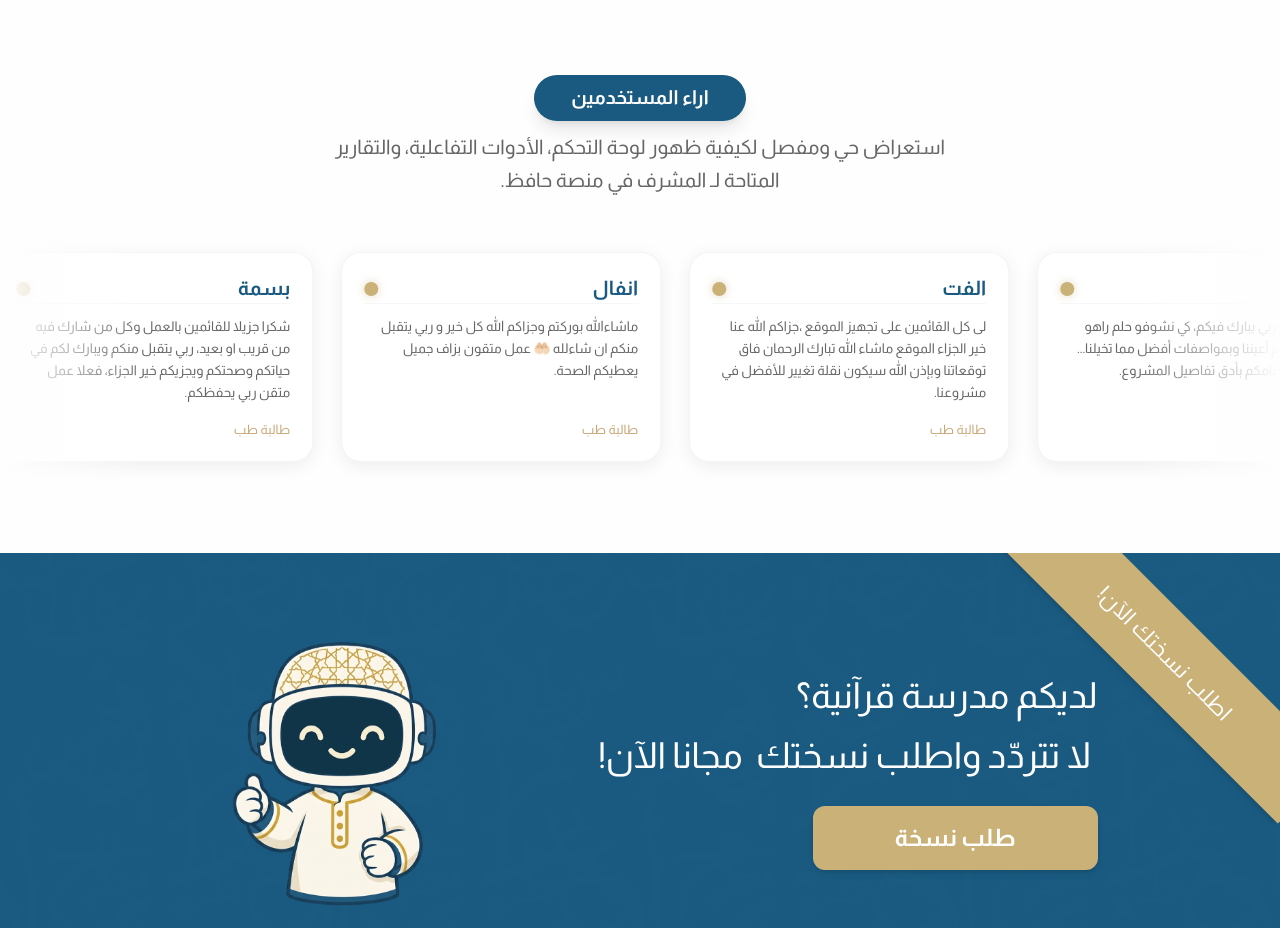
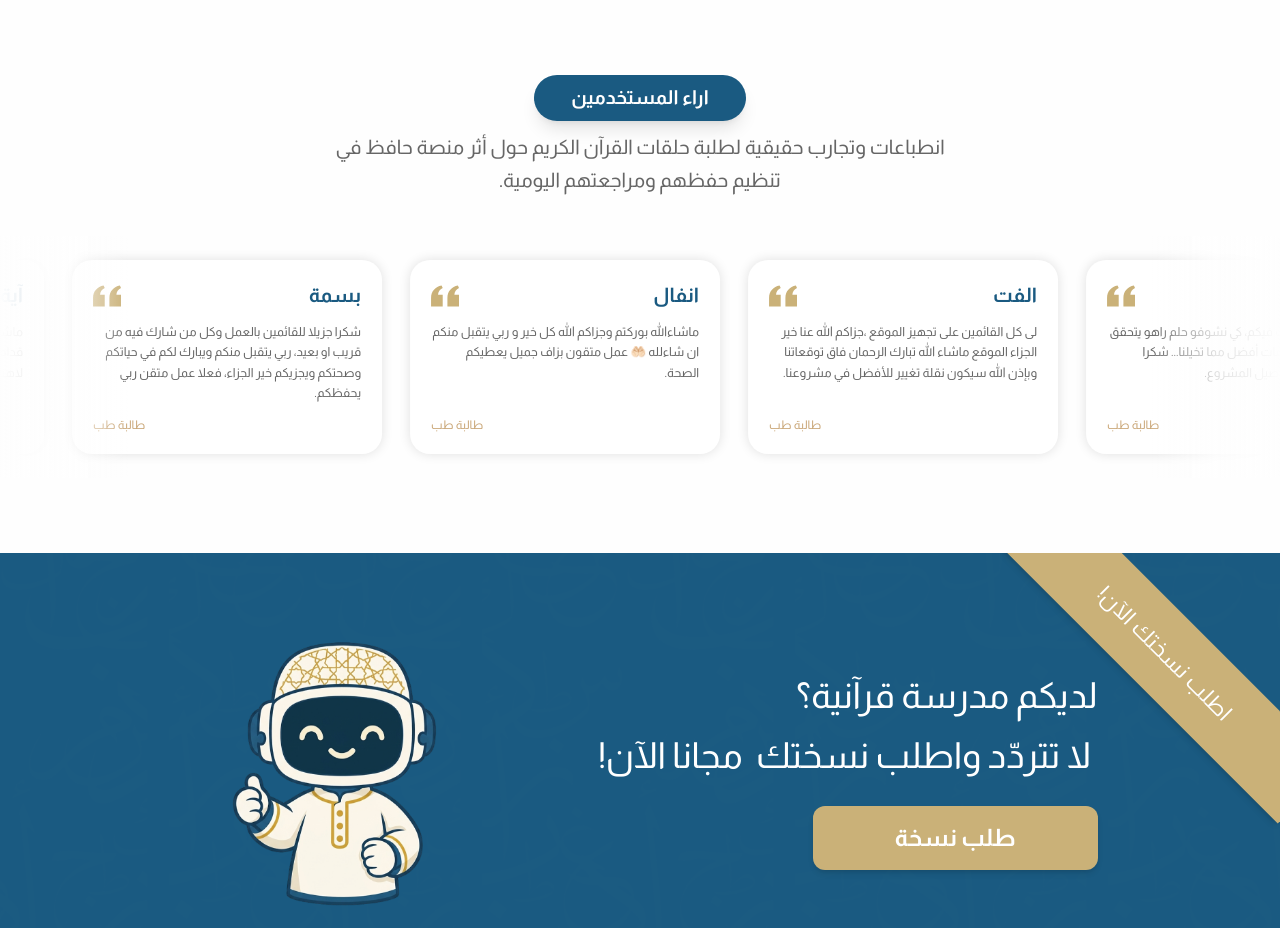
Before and after one commit to lo-ucif/hafez-web, a React (Vite) app: page / in a window 1280 px wide. Shown: the part 4980-5908 px from the top of the page. Built offline with nearby package versions, Linux system fonts and the light colour scheme.

Commit message:
feat: add Testimonials component to home page

```diff
--- a/src/components/home/Testimonials.tsx
+++ b/src/components/home/Testimonials.tsx
@@ -1,4 +1,4 @@
-import { useState } from "react";
+import { useState, useRef, useEffect } from "react";
 import { motion } from "framer-motion";
 import SectionTitle from "../common/SectionTitle";
 
@@ -45,7 +45,15 @@ const testimonials: Testimonial[] = [
  * With infinite marching cards marquee loop and pause-on-hover.
  */
 export default function Testimonials() {
-  const [isPaused, setIsPaused] = useState(false);
+  const [activeCardKey, setActiveCardKey] = useState<string | null>(null);
+  const [isCentered, setIsCentered] = useState(false);
+
+  const trackRef = useRef<HTMLDivElement>(null);
+  const xPosRef = useRef(0);
+  const isPausedRef = useRef(false);
+  const isCenteredRef = useRef(false);
+  const animFrameId = useRef<number | null>(null);
+  const lastTimeRef = useRef<number | null>(null);
 
   // Repeat items to ensure seamless infinite looping without gaps
   const marqueeList = [
@@ -55,86 +63,227 @@ export default function Testimonials() {
     ...testimonials,
   ];
 
+  // Calculate dynamic width of 1 full set of 4 cards
+  const getSetWidth = () => {
+    if (!trackRef.current) return 0;
+    const cards = trackRef.current.children;
+    if (cards.length < 5) return 0;
+    const card0 = cards[0] as HTMLElement;
+    const card4 = cards[4] as HTMLElement;
+    return card4.offsetLeft - card0.offsetLeft;
+  };
+
+  useEffect(() => {
+    isPausedRef.current = isCentered;
+    isCenteredRef.current = isCentered;
+  }, [isCentered]);
+
+  useEffect(() => {
+    const SPEED = 42; // pixels per second smooth movement
+
+    const tick = (time: number) => {
+      if (lastTimeRef.current === null) {
+        lastTimeRef.current = time;
+      }
+      const delta = (time - lastTimeRef.current) / 1000;
+      lastTimeRef.current = time;
+
+      if (!isPausedRef.current && trackRef.current) {
+        xPosRef.current -= SPEED * delta;
+
+        const setWidth = getSetWidth();
+        if (setWidth > 0 && xPosRef.current <= -setWidth) {
+          xPosRef.current += setWidth;
+        }
+
+        trackRef.current.style.transform = `translateX(${xPosRef.current}px)`;
+      }
+
+      animFrameId.current = requestAnimationFrame(tick);
+    };
+
+    animFrameId.current = requestAnimationFrame(tick);
+
+    return () => {
+      if (animFrameId.current) {
+        cancelAnimationFrame(animFrameId.current);
+      }
+    };
+  }, []);
+
+  const handleCardClick = (e: React.MouseEvent<HTMLElement>, key: string) => {
+    if (isCentered && activeCardKey === key) {
+      // Clicked the currently centered card again: resume loop
+      setIsCentered(false);
+      isCenteredRef.current = false;
+      setActiveCardKey(null);
+      isPausedRef.current = false;
+      if (trackRef.current) {
+        trackRef.current.style.transition = "none";
+      }
+      return;
+    }
+
+    // Stop the loop and center the clicked card smoothly
+    setIsCentered(true);
+    isCenteredRef.current = true;
+    setActiveCardKey(key);
+    isPausedRef.current = true;
+
+    if (!trackRef.current) return;
+
+    const card = e.currentTarget;
+    const cardRect = card.getBoundingClientRect();
+    const cardCenter = cardRect.left + cardRect.width / 2;
+    const screenCenter = window.innerWidth / 2;
+    const diff = screenCenter - cardCenter;
+
+    xPosRef.current += diff;
+
+    // Keep within infinite range
+    const setWidth = getSetWidth();
+    if (setWidth > 0) {
+      while (xPosRef.current > 0) xPosRef.current -= setWidth;
+      while (xPosRef.current <= -setWidth * 2) xPosRef.current += setWidth;
+    }
+
+    trackRef.current.style.transition = "transform 0.55s cubic-bezier(0.22, 1, 0.36, 1)";
+    trackRef.current.style.transform = `translateX(${xPosRef.current}px)`;
+
+    setTimeout(() => {
+      if (trackRef.current && !isCenteredRef.current) {
+        trackRef.current.style.transition = "none";
+      }
+    }, 600);
+  };
+
+  const handleMouseEnter = () => {
+    if (!isCenteredRef.current) {
+      isPausedRef.current = true;
+    }
+  };
+
+  const handleMouseLeave = () => {
+    if (!isCenteredRef.current) {
+      isPausedRef.current = false;
+      if (trackRef.current) {
+        trackRef.current.style.transition = "none";
+      }
+    }
+  };
+
   return (
     <section
       id="testimonials"
       aria-label="آراء المستخدمين"
-      className="bg-[#fefefe] w-full py-14 sm:py-[60px] md:py-[75px] flex flex-col gap-10 items-center justify-center relative overflow-hidden"
+      className="bg-[#fefefe] w-full py-10 sm:py-[60px] md:py-[75px] flex flex-col gap-6 sm:gap-10 items-center justify-center relative overflow-hidden"
       dir="rtl"
       data-node-id="298:68"
       data-name="section 11"
     >
-      {/* Section Title Pill Badge & Subtitle matching Figma nodes 312:130 - 312:136 */}
+      {/* Section Title Pill Badge & Subtitle */}
       <SectionTitle
         title="اراء المستخدمين"
-        subtitle="استعراض حي ومفصل لكيفية ظهور لوحة التحكم، الأدوات التفاعلية، والتقارير المتاحة لـ المشرف في منصة حافظ."
+        subtitle="انطباعات وتجارب حقيقية لطلبة حلقات القرآن الكريم حول أثر منصة حافظ في تنظيم حفظهم ومراجعتهم اليومية."
       />
 
       {/* Infinite Marching Cards Marquee Track */}
       <div
-        className="w-full relative overflow-hidden py-4 cursor-grab active:cursor-grabbing select-none"
-        onMouseEnter={() => setIsPaused(true)}
-        onMouseLeave={() => setIsPaused(false)}
-        onTouchStart={() => setIsPaused(true)}
-        onTouchEnd={() => setIsPaused(false)}
+        className="w-full relative overflow-hidden py-4 sm:py-6 select-none"
+        onMouseEnter={handleMouseEnter}
+        onMouseLeave={handleMouseLeave}
         dir="ltr"
       >
-        {/* Soft edge gradient fades */}
-        <div className="absolute top-0 bottom-0 left-0 w-16 sm:w-28 md:w-36 bg-gradient-to-r from-[#fefefe] to-transparent z-20 pointer-events-none" />
-        <div className="absolute top-0 bottom-0 right-0 w-16 sm:w-28 md:w-36 bg-gradient-to-l from-[#fefefe] to-transparent z-20 pointer-events-none" />
+        {/* Soft edge gradient fades - reduced on mobile so cards stay crisp */}
+        <div className="absolute top-0 bottom-0 left-0 w-6 sm:w-20 md:w-32 bg-gradient-to-r from-[#fefefe] via-[#fefefe]/80 to-transparent z-20 pointer-events-none" />
+        <div className="absolute top-0 bottom-0 right-0 w-6 sm:w-20 md:w-32 bg-gradient-to-l from-[#fefefe] via-[#fefefe]/80 to-transparent z-20 pointer-events-none" />
 
-        {/* Continuous animation line */}
-        <motion.div
-          className="flex items-stretch gap-5 sm:gap-7 w-max px-4"
-          animate={{
-            x: isPaused ? undefined : ["0%", "-25%"],
-          }}
-          transition={{
-            duration: 26,
-            ease: "linear",
-            repeat: Infinity,
-          }}
+        {/* Continuous animation line using requestAnimationFrame with seamless centering */}
+        <div
+          ref={trackRef}
+          className="flex items-stretch gap-4 sm:gap-6 md:gap-7 w-max px-4 sm:px-6 will-change-transform"
         >
-          {marqueeList.map((item, idx) => (
+          {marqueeList.map((item, idx) => {
+            const uniqueKey = `${item.id}-${idx}`;
+            const isCardActive = isCentered && activeCardKey === uniqueKey;
+
+            return (
               <motion.article
-              key={`${item.id}-${idx}`}
-              whileHover={{ y: -6, scale: 1.02 }}
-              className="
-                bg-white w-[200px] sm:w-[330px] md:w-[320px]
-                min-h-[15px] rounded-[20px] p-[20px] sm:p-[22px]
-                shadow-[0px_4px_18px_rgba(0,0,0,0.07)]
-                hover:shadow-[0px_12px_30px_rgba(26,90,129,0.15)]
-                border border-gray-100/90
-                flex flex-col justify-between
+                key={uniqueKey}
+                whileHover={!isCardActive ? { y: -6, scale: 1.02 } : {}}
+                onClick={(e) => handleCardClick(e, uniqueKey)}
+                data-node-id="312:113"
+                className={`
+                  bg-white w-[82vw] max-w-[310px] sm:w-[320px] md:w-[340px]
+                  min-h-[160px] sm:min-h-[175px] rounded-[18px] sm:rounded-[20px]
+                  p-[16px] sm:p-[20px] cursor-pointer
+                  shadow-[0px_2px_12px_rgba(0,0,0,0.08)] sm:shadow-[0px_0px_12px_rgba(0,0,0,0.12)]
+                  hover:shadow-[0px_8px_24px_rgba(26,90,129,0.18)]
+                  flex flex-col justify-between gap-[8px] sm:gap-[10px]
                   transition-all duration-300 shrink-0
-              "
+                  ${
+                    isCardActive
+                      ? "scale-[1.03] ring-2 ring-[#cab178] shadow-[0px_8px_26px_rgba(202,177,120,0.38)]"
+                      : "border border-transparent"
+                  }
+                `}
                 dir="rtl"
+                role="button"
+                tabIndex={0}
+                aria-pressed={isCardActive}
+                aria-label={`رأي ${item.name}، انقر للتوسيط والإيقاف`}
               >
-              {/* Top row: Name on right, gold dot on left */}
-              <div className="flex items-center justify-between pb-0 w-full border-b border-gray-100/70">
-                <h3 className="font-['Almarai:Bold'] font-bold text-[#1a5a81] text-[19px] sm:text-[20px] m-0 leading-snug">
+                {/* Content Section matching Figma node 312:114 */}
+                <div className="flex flex-col items-end w-full gap-[6px] sm:gap-[8px]" data-node-id="312:114">
+                  {/* Header: Name on Right, Quote SVG icon on Left matching Figma node 312:115 */}
+                  <div className="flex items-center justify-between pb-[2px] sm:pb-[4px] w-full" data-node-id="312:115">
+                    {/* Name: Figma node 312:118 (renders on the Right in RTL) */}
+                    <h3
+                      className="font-['Almarai:Bold'] font-bold text-[#1a5a81] text-[18px] sm:text-[20px] leading-[26px] sm:leading-[29px] m-0"
+                      data-node-id="312:118"
+                    >
                       {item.name}
                     </h3>
-                <div
-                  className="bg-[#cab178] rounded-full shrink-0 size-[14px] shadow-[0_0_8px_rgba(202,177,120,0.5)]"
-                  aria-hidden="true"
+
+                    {/* Figma node 317:331 - Golden Quote SVG icon (renders on the Left in RTL) */}
+                    <div className="relative shrink-0 w-[24px] h-[24px] sm:w-[28px] sm:h-[28px]" data-node-id="317:331" aria-hidden="true">
+                      <svg
+                        width="100%"
+                        height="100%"
+                        viewBox="0 0 28 28"
+                        fill="none"
+                        xmlns="http://www.w3.org/2000/svg"
+                        className="w-full h-full block"
+                      >
+                        <path
+                          d="M16.3532 24.5V15.8772C16.3532 9.2225 20.706 4.71217 26.8333 3.5L27.9942 6.0095C25.1568 7.07933 23.3333 10.2538 23.3333 12.8333H28V24.5H16.3532V24.5M0 24.5V15.8772C0 9.2225 4.37267 4.71217 10.5 3.5L11.662 6.0095C8.8235 7.07933 7 10.2538 7 12.8333H11.6468V24.5H0V24.5"
+                          fill="#CAB178"
                         />
+                      </svg>
+                    </div>
                   </div>
 
-              {/* Testimonial Quote */}
-              <p className="font-['Almarai:Regular'] text-[#666666] text-[13px] sm:text-[13.5px] leading-[22px] text-right m-0 my-3 flex-1">
+                  {/* Description / Snippet: Figma node 312:120 */}
+                  <div className="w-full" data-node-id="312:119">
+                    <p
+                      className="font-['Almarai:Regular'] text-[#666666] text-[12px] sm:text-[12.5px] leading-[19px] sm:leading-[20.3px] text-right m-0"
+                      data-node-id="312:120"
+                    >
                       {item.quote}
                     </p>
+                  </div>
+                </div>
 
-              {/* Role / Tag */}
-              <div className="pt-1 flex items-center justify-between">
-                <span className="font-['Almarai:Regular'] text-[#caa778] text-[12px] sm:text-[13px] text-right block">
+                {/* Role / Tag at bottom-left matching Figma node 315:164 */}
+                <div className="flex justify-end w-full pt-1" data-node-id="315:164">
+                  <span className="font-['Almarai:Regular'] text-[#caa778] text-[11.5px] sm:text-[12px] leading-[16px] block text-left">
                     {item.role}
                   </span>
                 </div>
               </motion.article>
-          ))}
-        </motion.div>
+            );
+          })}
+        </div>
       </div>
     </section>
   );
```
Lines whose indentation alone changed are shown as unchanged.
